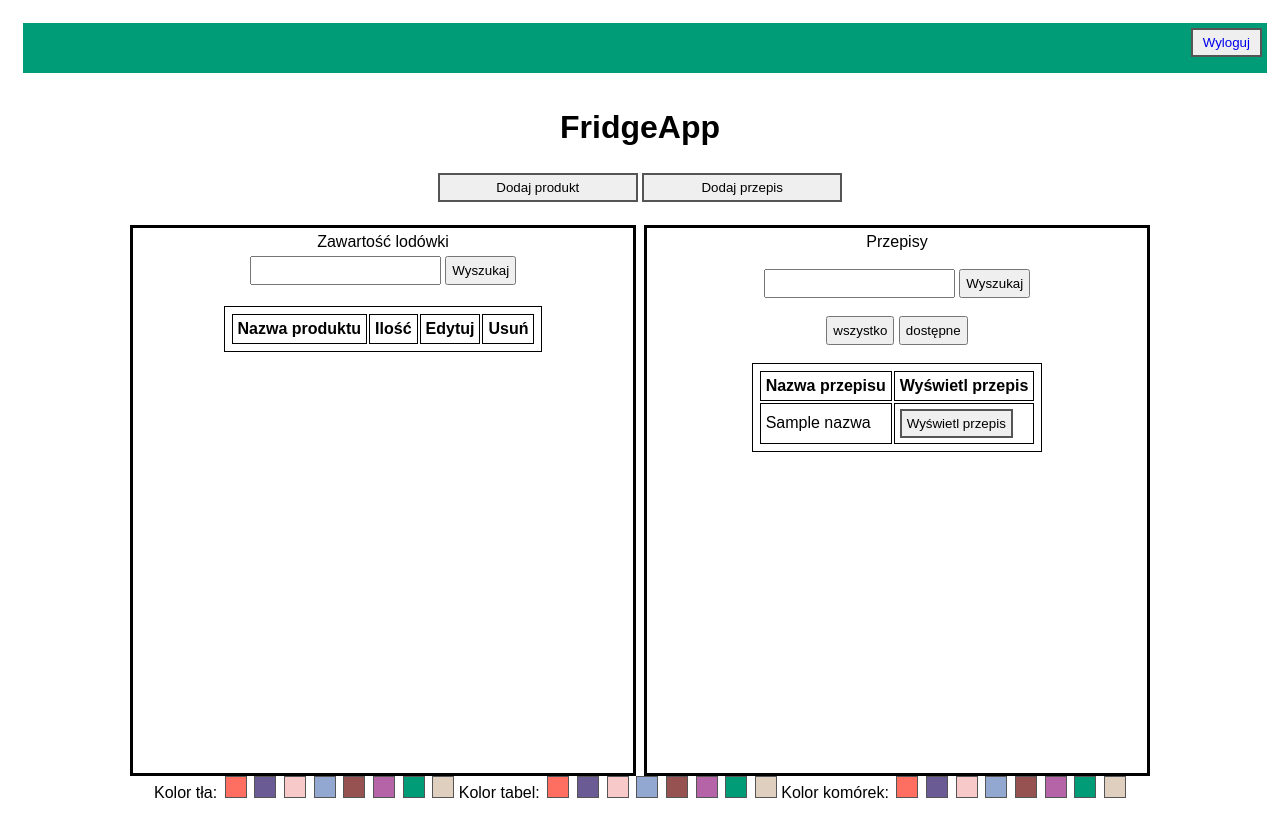
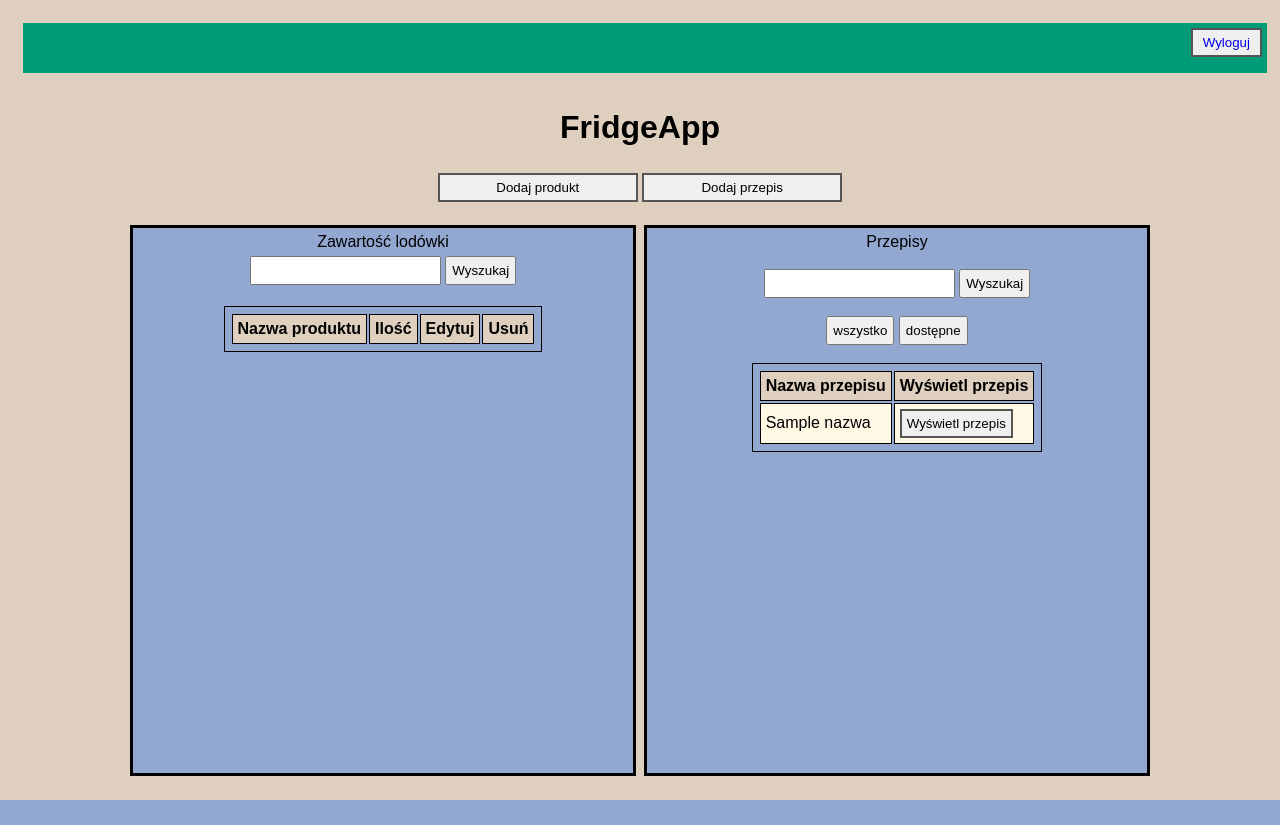
Before and after one commit to FridgeAppProject/FridgeApp, a Python web app: template templates/index.html in a window 1280 px wide. After the commit the page ends 800 px from the top, so only its background shows below. Run offline with Jinja, Linux system fonts and the light colour scheme; the template is opened without the code that fills it: most values are stand-ins (such as "Sample title", 1, 10 or a date in 2020); lists and menus that the app fills with data are empty; some libraries are stand-ins or nearby versions.

Commit message:
frid-56 frid-58

```diff
--- a/templates/index.html
+++ b/templates/index.html
@@ -7,69 +7,28 @@
       padding: 5px;
     }
 
-    /*kolory*/
     table,
     th,
     td {
       border: 1px solid black;
     }
 
-    .bgcolor,
-    .trcolor,
-    .tablecolor {
-      width: 16px;
-      height: 16px;
-      border: 1px solid #555;
-      display: inline-block;
-      margin: 0 0 0 0.2em;
-      cursor: pointer;
-      padding: 2px;
-    }
-
-    .bgcolor img,
-    .trcolor img,
-    .tablecolor img {
-      max-width: 100%;
-      max-height: 100%;
-      display: block;
-    }
-
-    .livingCoral {
-      background-color: #FF6F61;
-    }
-
-    .ultraViolet {
-      background-color: #6B5B95;
-    }
-
-    .roseQuartz {
-      background-color: #F7CAC9;
-    }
-
-    .serenity {
-      background-color: #92A8D1;
-    }
-
-    .marsala {
-      background-color: #955251;
-    }
-
-    .radiandOrchid {
-      background-color: #B565A7;
-    }
-
-    .emerald {
-      background-color: #009B77;
-    }
-
-    .sandDollar {
+    body {
+      font-family: Arial, Helvetica, sans-serif;
       background-color: #DFCFBE;
     }
 
-    body {
-      font-family: Arial, Helvetica, sans-serif;
+    tr:nth-child(odd) {
+      background-color: #DFCFBE;
     }
 
+    tr:nth-child(even) {
+      background-color: #fff8e4;
+    }
+
+    .tabela {
+      background-color: #92A8D1;
+    }
     /* The Modal (background) */
     .modal {
       display: none;
@@ -215,7 +174,7 @@
         <br />
       </div>
 
-      <div id="tabela1" style="width:490px; float:left; border:solid; height:70%; overflow:auto;">
+      <div class="tabela" id="tabela1" style="width:490px; float:left; border:solid; height:70%; overflow:auto;">
         Zawartość lodówki
         <form action="" method="post">
           <input type="text" name="Składnik">
@@ -247,7 +206,7 @@
         <tr>
 
       </div>
-      <div id="tabela2" style="width:490px; float:right; border:solid; height:70%; overflow:auto;">
+      <div class="tabela". id="tabela2" style="width:490px; float:right; border:solid; height:70%; overflow:auto;">
         Przepisy<br><br>
 	<input type="text" name="Przepis">
 	<input type="submit" value="Wyszukaj"><br /><br />
@@ -572,70 +531,6 @@ function newElement() {
   }
 }
 </script>
-<script>
-  // kolorki
-function LightenColor(color, percent) {
-    var num = parseInt(color.replace("#",""), 16),
-		amt = Math.round(2.55 * percent),
-		R = (num >> 16) + amt,
-		B = (num >> 8 & 0x00FF) + amt,
-		G = (num & 0x0000FF) + amt;
-		return (0x1000000 + (R<255?R<1?0:R:255)*0x10000 + (B<255?B<1?0:B:255)*0x100 + (G<255?G<1?0:G:255)).toString(16).slice(1);
-}
-$(function() {
-	//bg color selector
-  $(".bgcolor").click(function(){
-		var color = $(this).attr("data-value");
-    $("body").css("background-color", color);
-	});
-});
-$(function() {
-	//table color selector
-  $(".tablecolor").click(function(){
-		var color = $(this).attr("data-value");
-    document.getElementById("tabela1").style.backgroundColor = color;
-    document.getElementById("tabela2").style.backgroundColor = color;
-	});
-});
-$(function() {
-	//tr color selector
-  $(".trcolor").click(function(){
-		var color = $(this).attr("data-value");
-    $("tr:even").css("background-color", color);
-    $("tr:odd").css("background-color", LightenColor(color, 15));
-	});
-});
-</script>
-
-    Kolor tła:
-    <div class="bgcolor livingCoral" data-value="#FF6F61"></div>
-    <div class="bgcolor ultraViolet" data-value="#6B5B95"></div>
-    <div class="bgcolor roseQuartz" data-value="#F7CAC9"></div>
-    <div class="bgcolor serenity" data-value="#92A8D1"></div>
-    <div class="bgcolor marsala" data-value="#955251"></div>
-    <div class="bgcolor radiandOrchid" data-value="#B565A7"></div>
-    <div class="bgcolor emerald" data-value="#009B77"></div>
-    <div class="bgcolor sandDollar" data-value="#DFCFBE"></div>
-    Kolor tabel:
-    <div class="tablecolor livingCoral" data-value="#FF6F61"></div>
-    <div class="tablecolor ultraViolet" data-value="#6B5B95"></div>
-    <div class="tablecolor roseQuartz" data-value="#F7CAC9"></div>
-    <div class="tablecolor serenity" data-value="#92A8D1"></div>
-    <div class="tablecolor marsala" data-value="#955251"></div>
-    <div class="tablecolor radiandOrchid" data-value="#B565A7"></div>
-    <div class="tablecolor emerald" data-value="#009B77"></div>
-    <div class="tablecolor sandDollar" data-value="#DFCFBE"></div>
-    Kolor komórek:
-    <div class="trcolor livingCoral" data-value="#FF6F61"></div>
-    <div class="trcolor ultraViolet" data-value="#6B5B95"></div>
-    <div class="trcolor roseQuartz" data-value="#F7CAC9"></div>
-    <div class="trcolor serenity" data-value="#92A8D1"></div>
-    <div class="trcolor marsala" data-value="#955251"></div>
-    <div class="trcolor radiandOrchid" data-value="#B565A7"></div>
-    <div class="trcolor emerald" data-value="#009B77"></div>
-    <div class="trcolor sandDollar" data-value="#DFCFBE"></div>
-
-  </center>
+</center>
 </body>
-
 </html>
```
